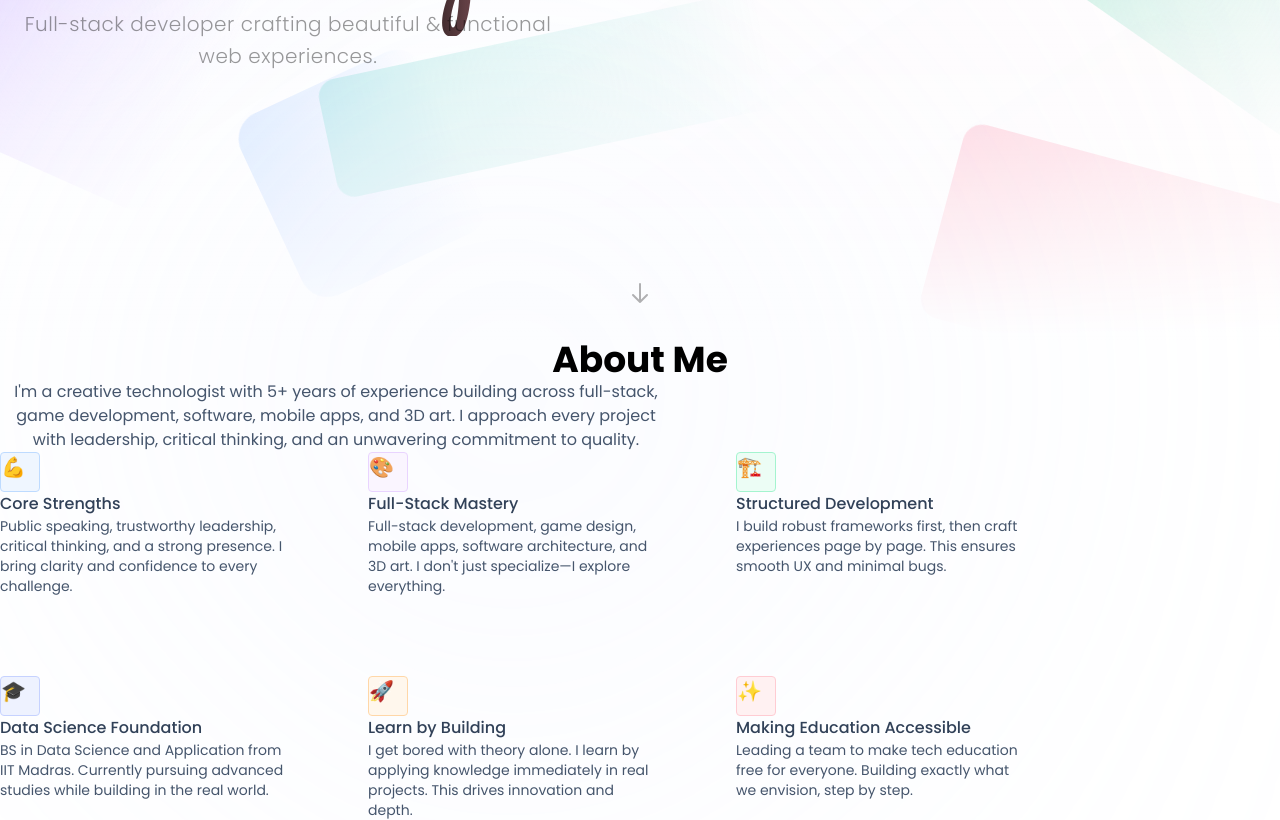
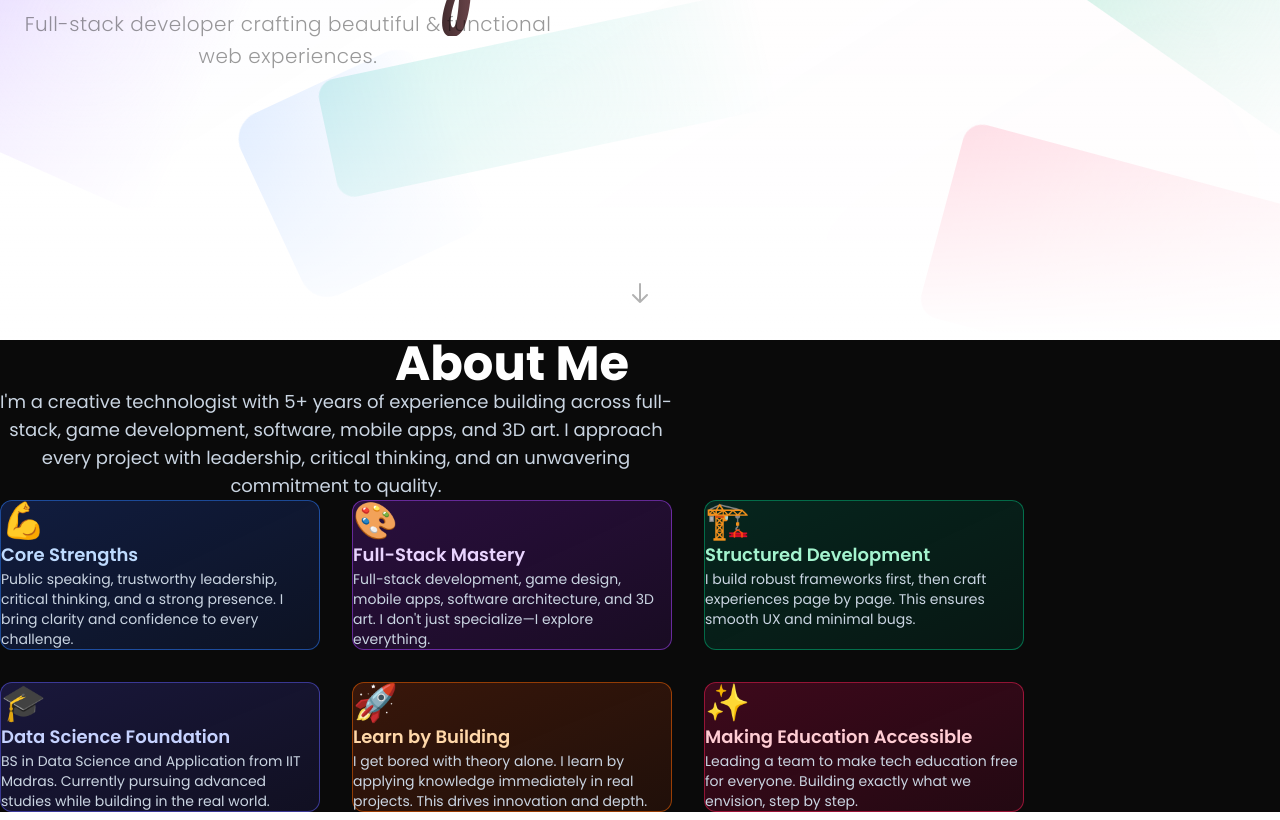
Before and after one commit to 25f3002130/portfolio, a Next.js app: page / in a window 1280 px wide. Shown: the part 460-1280 px from the top of the page. Built offline with nearby package versions, Linux system fonts and the light colour scheme.

Commit message:
Make About section dark theme with vibrant gradient cards and hover effects

```diff
--- a/app/page.tsx
+++ b/app/page.tsx
@@ -10,9 +10,7 @@ export default function Home() {
   return (
     <main className="w-full">
       <HeroSection />
-      <section className="py-20 bg-white/50 backdrop-blur-sm">
-        <AboutMe />
-      </section>
+      <AboutMe />
     </main>
   );
 }
--- a/components/about.tsx
+++ b/components/about.tsx
@@ -12,90 +12,85 @@ export default function AboutMe() {
                     font-family: 'Poppins', sans-serif;
                 }
             `}</style>
-            <div className="w-full">
-                <h1 className="text-4xl font-bold text-center mx-auto">About Me</h1>
-                <p className="text-base text-slate-600 text-center mt-3 max-w-2xl mx-auto">
+            <div className="w-full bg-neutral-950 py-20">
+                <div className="max-w-5xl mx-auto px-8 md:px-0">
+                    <h1 className="text-5xl font-bold text-center text-white">About Me</h1>
+                    <p className="text-lg text-slate-300 text-center mt-4 max-w-2xl mx-auto">
                         I'm a creative technologist with 5+ years of experience building across full-stack, game development, software, mobile apps, and 3D art. I approach every project with leadership, critical thinking, and an unwavering commitment to quality.
                     </p>
 
-                <div className="relative max-w-5xl mx-auto grid grid-cols-1 md:grid-cols-2 lg:grid-cols-3 gap-20 px-8 md:px-0 pt-16">
-                    <div className="size-[520px] -top-80 left-1/2 -translate-x-1/2 rounded-full absolute blur-[300px] -z-10 bg-indigo-100/50"></div>
+                    <div className="grid grid-cols-1 md:grid-cols-2 lg:grid-cols-3 gap-8 pt-16">
 
                         {/* Core Strengths */}
-                    <div>
-                        <div className="size-10 p-2 bg-blue-50 border border-blue-200 rounded">
-                            <span className="text-xl">💪</span>
-                        </div>
-                        <div className="mt-5 space-y-2">
-                            <h3 className="text-base font-medium text-slate-700">Core Strengths</h3>
-                            <p className="text-sm text-slate-600">
+                        <div className="group relative bg-gradient-to-br from-blue-900/40 to-blue-900/20 border border-blue-500/50 rounded-xl p-6 hover:border-blue-400/80 transition-all duration-300 hover:shadow-lg hover:shadow-blue-500/20">
+                            <div className="absolute inset-0 bg-gradient-to-br from-blue-500/10 to-transparent rounded-xl opacity-0 group-hover:opacity-100 transition-opacity"></div>
+                            <div className="relative">
+                                <div className="text-4xl mb-4">💪</div>
+                                <h3 className="text-lg font-semibold text-blue-200">Core Strengths</h3>
+                                <p className="text-slate-300 text-sm mt-3">
                                     Public speaking, trustworthy leadership, critical thinking, and a strong presence. I bring clarity and confidence to every challenge.
                                 </p>
                             </div>
                         </div>
 
                         {/* Diverse Expertise */}
-                    <div>
-                        <div className="size-10 p-2 bg-purple-50 border border-purple-200 rounded">
-                            <span className="text-xl">🎨</span>
-                        </div>
-                        <div className="mt-5 space-y-2">
-                            <h3 className="text-base font-medium text-slate-700">Full-Stack Mastery</h3>
-                            <p className="text-sm text-slate-600">
+                        <div className="group relative bg-gradient-to-br from-purple-900/40 to-purple-900/20 border border-purple-500/50 rounded-xl p-6 hover:border-purple-400/80 transition-all duration-300 hover:shadow-lg hover:shadow-purple-500/20">
+                            <div className="absolute inset-0 bg-gradient-to-br from-purple-500/10 to-transparent rounded-xl opacity-0 group-hover:opacity-100 transition-opacity"></div>
+                            <div className="relative">
+                                <div className="text-4xl mb-4">🎨</div>
+                                <h3 className="text-lg font-semibold text-purple-200">Full-Stack Mastery</h3>
+                                <p className="text-slate-300 text-sm mt-3">
                                     Full-stack development, game design, mobile apps, software architecture, and 3D art. I don't just specialize—I explore everything.
                                 </p>
                             </div>
                         </div>
 
                         {/* Build Framework First */}
-                    <div>
-                        <div className="size-10 p-2 bg-emerald-50 border border-emerald-200 rounded">
-                            <span className="text-xl">🏗️</span>
-                        </div>
-                        <div className="mt-5 space-y-2">
-                            <h3 className="text-base font-medium text-slate-700">Structured Development</h3>
-                            <p className="text-sm text-slate-600">
+                        <div className="group relative bg-gradient-to-br from-emerald-900/40 to-emerald-900/20 border border-emerald-500/50 rounded-xl p-6 hover:border-emerald-400/80 transition-all duration-300 hover:shadow-lg hover:shadow-emerald-500/20">
+                            <div className="absolute inset-0 bg-gradient-to-br from-emerald-500/10 to-transparent rounded-xl opacity-0 group-hover:opacity-100 transition-opacity"></div>
+                            <div className="relative">
+                                <div className="text-4xl mb-4">🏗️</div>
+                                <h3 className="text-lg font-semibold text-emerald-200">Structured Development</h3>
+                                <p className="text-slate-300 text-sm mt-3">
                                     I build robust frameworks first, then craft experiences page by page. This ensures smooth UX and minimal bugs.
                                 </p>
                             </div>
                         </div>
 
                         {/* Education */}
-                    <div>
-                        <div className="size-10 p-2 bg-indigo-50 border border-indigo-200 rounded">
-                            <span className="text-xl">🎓</span>
-                        </div>
-                        <div className="mt-5 space-y-2">
-                            <h3 className="text-base font-medium text-slate-700">Data Science Foundation</h3>
-                            <p className="text-sm text-slate-600">
+                        <div className="group relative bg-gradient-to-br from-indigo-900/40 to-indigo-900/20 border border-indigo-500/50 rounded-xl p-6 hover:border-indigo-400/80 transition-all duration-300 hover:shadow-lg hover:shadow-indigo-500/20">
+                            <div className="absolute inset-0 bg-gradient-to-br from-indigo-500/10 to-transparent rounded-xl opacity-0 group-hover:opacity-100 transition-opacity"></div>
+                            <div className="relative">
+                                <div className="text-4xl mb-4">🎓</div>
+                                <h3 className="text-lg font-semibold text-indigo-200">Data Science Foundation</h3>
+                                <p className="text-slate-300 text-sm mt-3">
                                     BS in Data Science and Application from IIT Madras. Currently pursuing advanced studies while building in the real world.
                                 </p>
                             </div>
                         </div>
 
                         {/* Learning Philosophy */}
-                    <div>
-                        <div className="size-10 p-2 bg-orange-50 border border-orange-200 rounded">
-                            <span className="text-xl">🚀</span>
-                        </div>
-                        <div className="mt-5 space-y-2">
-                            <h3 className="text-base font-medium text-slate-700">Learn by Building</h3>
-                            <p className="text-sm text-slate-600">
+                        <div className="group relative bg-gradient-to-br from-orange-900/40 to-orange-900/20 border border-orange-500/50 rounded-xl p-6 hover:border-orange-400/80 transition-all duration-300 hover:shadow-lg hover:shadow-orange-500/20">
+                            <div className="absolute inset-0 bg-gradient-to-br from-orange-500/10 to-transparent rounded-xl opacity-0 group-hover:opacity-100 transition-opacity"></div>
+                            <div className="relative">
+                                <div className="text-4xl mb-4">🚀</div>
+                                <h3 className="text-lg font-semibold text-orange-200">Learn by Building</h3>
+                                <p className="text-slate-300 text-sm mt-3">
                                     I get bored with theory alone. I learn by applying knowledge immediately in real projects. This drives innovation and depth.
                                 </p>
                             </div>
                         </div>
 
                         {/* Mission */}
-                    <div>
-                        <div className="size-10 p-2 bg-rose-50 border border-rose-200 rounded">
-                            <span className="text-xl">✨</span>
-                        </div>
-                        <div className="mt-5 space-y-2">
-                            <h3 className="text-base font-medium text-slate-700">Making Education Accessible</h3>
-                            <p className="text-sm text-slate-600">
+                        <div className="group relative bg-gradient-to-br from-rose-900/40 to-rose-900/20 border border-rose-500/50 rounded-xl p-6 hover:border-rose-400/80 transition-all duration-300 hover:shadow-lg hover:shadow-rose-500/20">
+                            <div className="absolute inset-0 bg-gradient-to-br from-rose-500/10 to-transparent rounded-xl opacity-0 group-hover:opacity-100 transition-opacity"></div>
+                            <div className="relative">
+                                <div className="text-4xl mb-4">✨</div>
+                                <h3 className="text-lg font-semibold text-rose-200">Making Education Accessible</h3>
+                                <p className="text-slate-300 text-sm mt-3">
                                     Leading a team to make tech education free for everyone. Building exactly what we envision, step by step.
                                 </p>
+                            </div>
                         </div>
                     </div>
                 </div>
```
Lines whose indentation alone changed are shown as unchanged.
